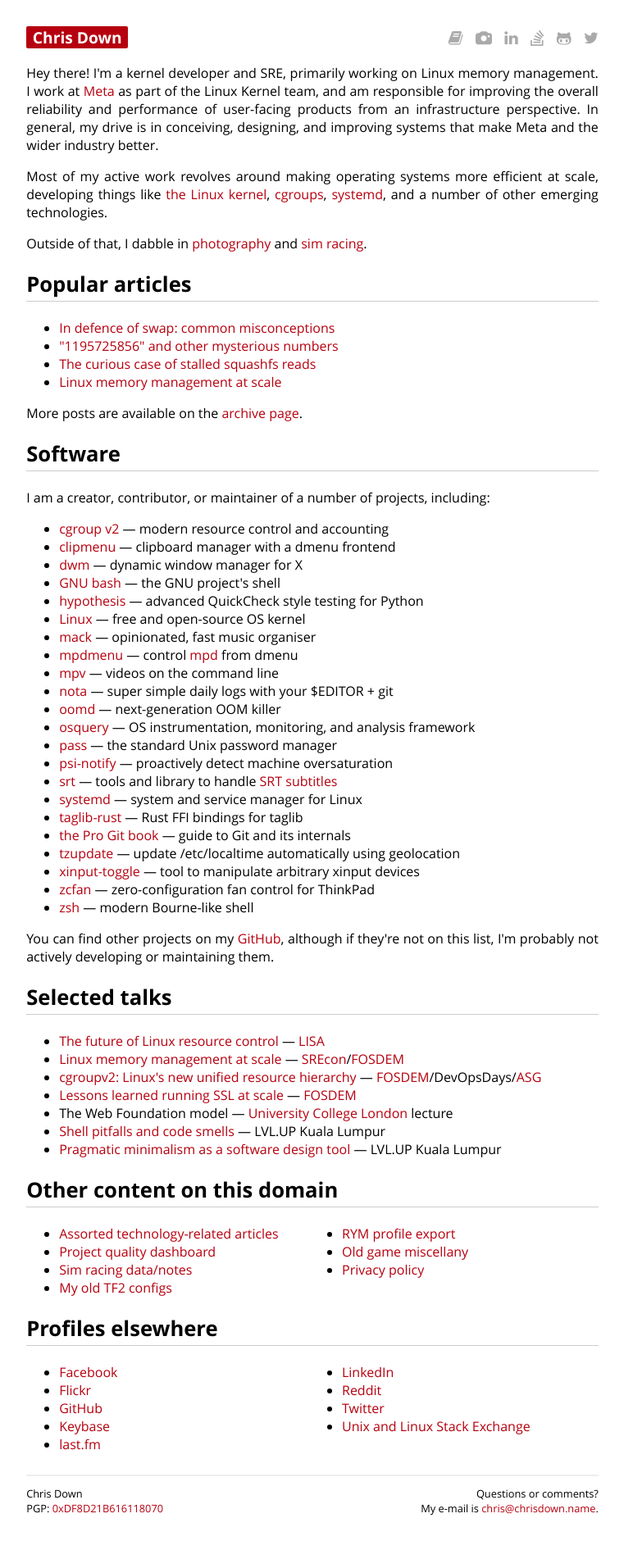
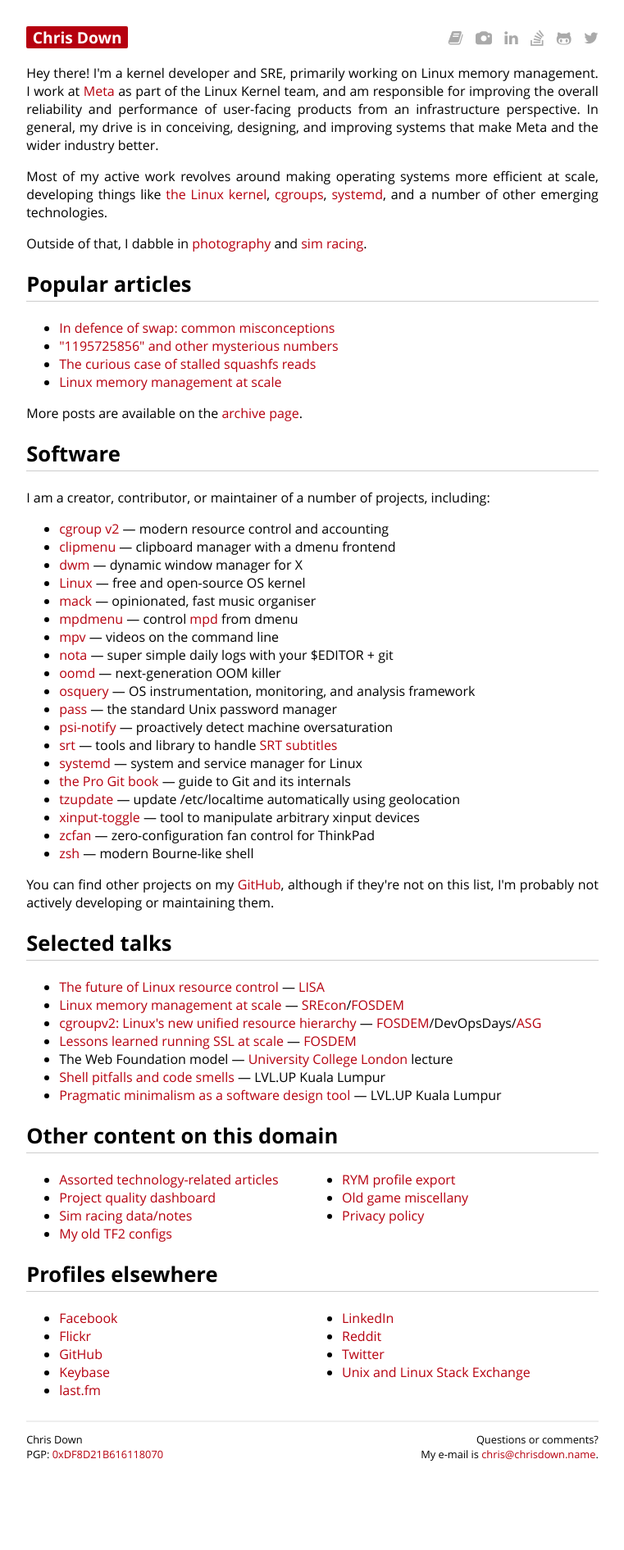
Before and after one commit to cdown/chrisdown.name, a Jekyll site: the page built from index.md, in a window 1280 px wide. Shown: the whole page at 82% size, without its empty margins (259-1020 px from the left). Built offline with Jekyll 4.4.1, drawn with Linux system fonts in a browser that asks for light colours; after the commit the page ends 1825 px from its top, so only the background shows below that.

Commit message:
index: Remove some stale projects

```diff
--- a/index.md
+++ b/index.md
@@ -40,8 +40,6 @@ I am a creator, contributor, or maintainer of a number of projects, including:
 - [cgroup v2](https://www.youtube.com/watch?v=ikZ8_mRotT4) — modern resource control and accounting
 - [clipmenu](https://github.com/cdown/clipmenu) — clipboard manager with a dmenu frontend
 - [dwm](https://dwm.suckless.org/) — dynamic window manager for X
-- [GNU bash](https://www.gnu.org/software/bash/) — the GNU project's shell
-- [hypothesis](https://github.com/DRMacIver/hypothesis) — advanced QuickCheck style testing for Python
 - [Linux](https://github.com/torvalds/linux/commits?author=cdown) — free and open-source OS kernel
 - [mack](https://github.com/cdown/mack) — opinionated, fast music organiser
 - [mpdmenu](https://github.com/cdown/mpdmenu) — control [mpd][] from dmenu
@@ -53,7 +51,6 @@ I am a creator, contributor, or maintainer of a number of projects, including:
 - [psi-notify](https://github.com/cdown/psi-notify) — proactively detect machine oversaturation
 - [srt](https://github.com/cdown/srt) — tools and library to handle [SRT subtitles][]
 - [systemd](https://github.com/systemd/systemd) — system and service manager for Linux
-- [taglib-rust](https://github.com/ebassi/taglib-rust) — Rust FFI bindings for taglib
 - [the Pro Git book](https://git-scm.com/book/en/v2) — guide to Git and its internals
 - [tzupdate](https://github.com/cdown/tzupdate) — update /etc/localtime automatically using geolocation
 - [xinput-toggle](https://github.com/cdown/xinput-toggle) — tool to manipulate arbitrary xinput devices
```
